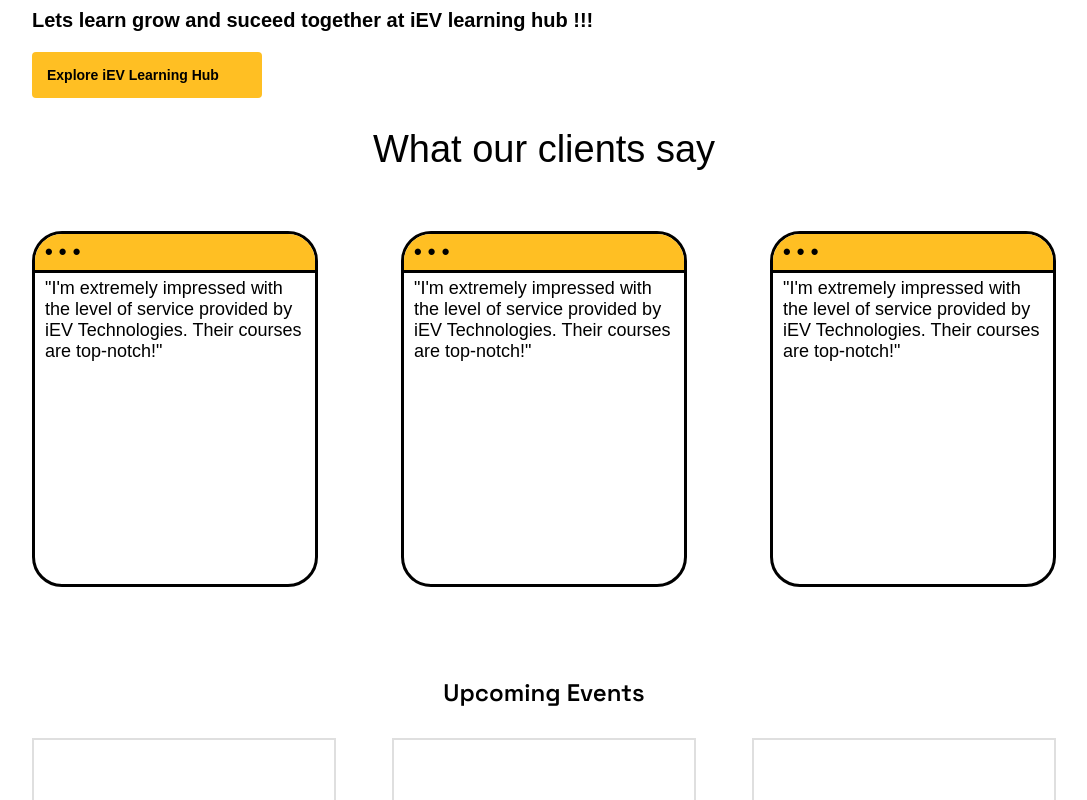
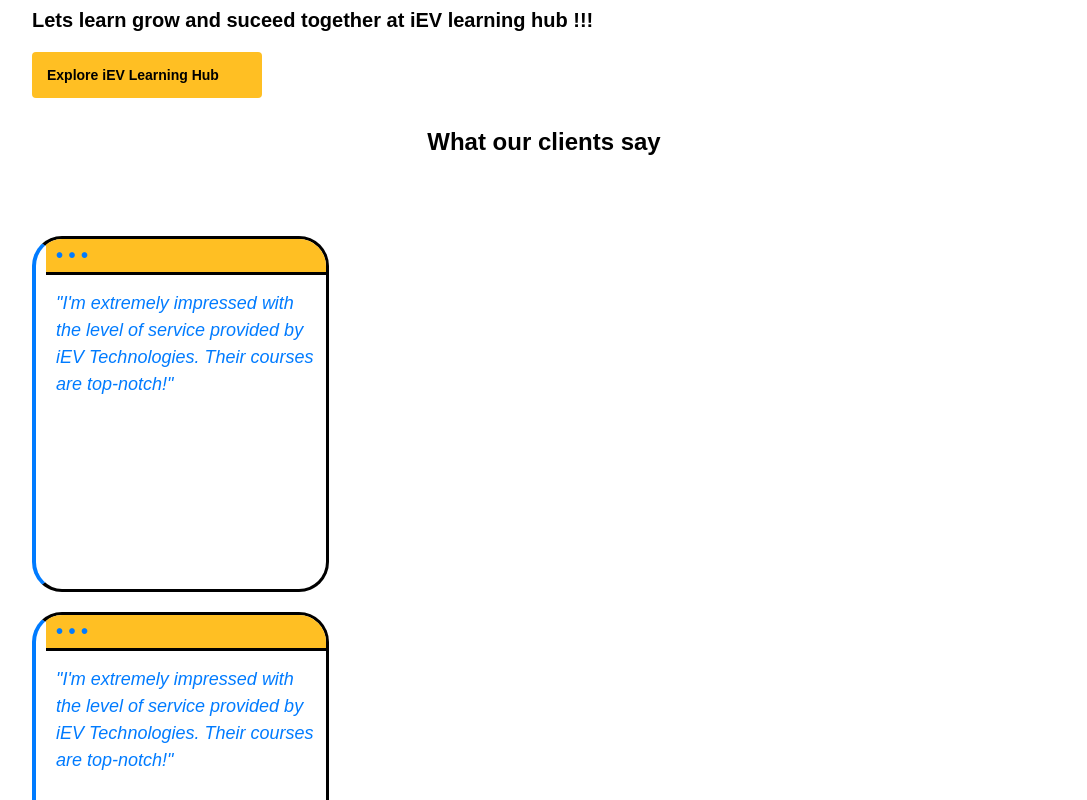
Before and after one commit to iev21/iev-frontend, an Angular app: page / in a window 1280 px wide. Shown: the part 1700-2500 px from the top of the page, without its empty margins (96-1183 px from the left). Built offline with nearby package versions, Linux system fonts and the light colour scheme.

Commit message:
Update testimonials.component.scss

```diff
--- a/src/app/testimonials/testimonials.component.scss
+++ b/src/app/testimonials/testimonials.component.scss
@@ -30,6 +30,41 @@
         }
     }
 }
+/* Added by venu
+/* Style the header */
+.header {
+    font-size: 24px;
+    font-weight: bold;
+    margin-bottom: 20px;
+}
+
+/* Style the testimonials container */
+.testimonials {
+    display: flex;
+    flex-direction: column;
+}
+
+/* Style each testimonial */
+.testimonials__div {
+    margin-bottom: 20px;
+    border-left: 4px solid #007bff; /* Change color as needed */
+    padding-left: 10px;
+}
+
+/* Style the bullet points */
+.testimonials__div div {
+    font-size: 20px;
+    color: #007bff; /* Change color as needed */
+    margin-bottom: 10px;
+}
+
+/* Style the testimonial text */
+.innertext {
+    font-style: italic;
+    font-size: 16px;
+    line-height: 1.5;
+}
+
 @media only screen and (max-width: 600px) {
     .header{
         text-align: center;
```
